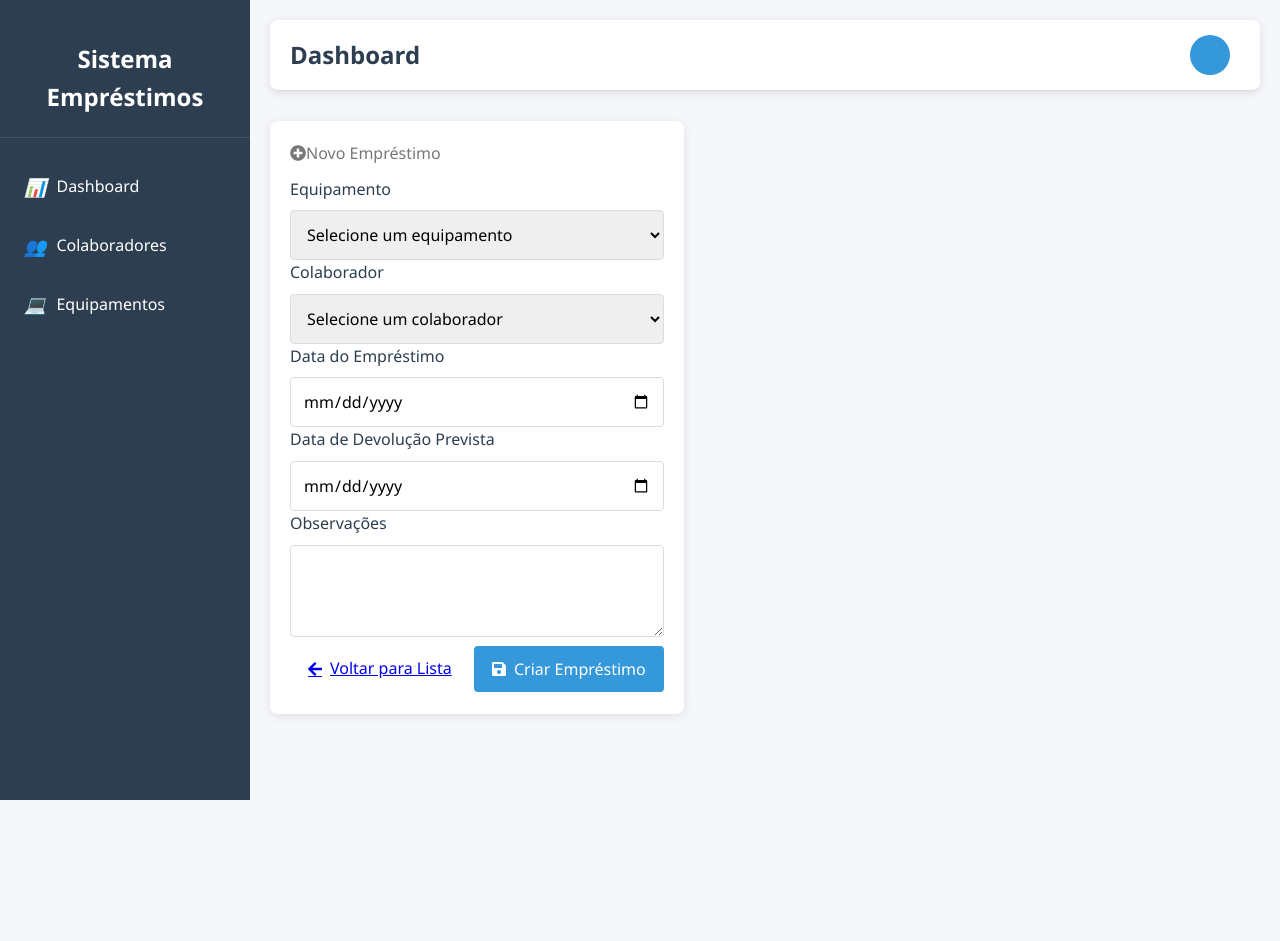
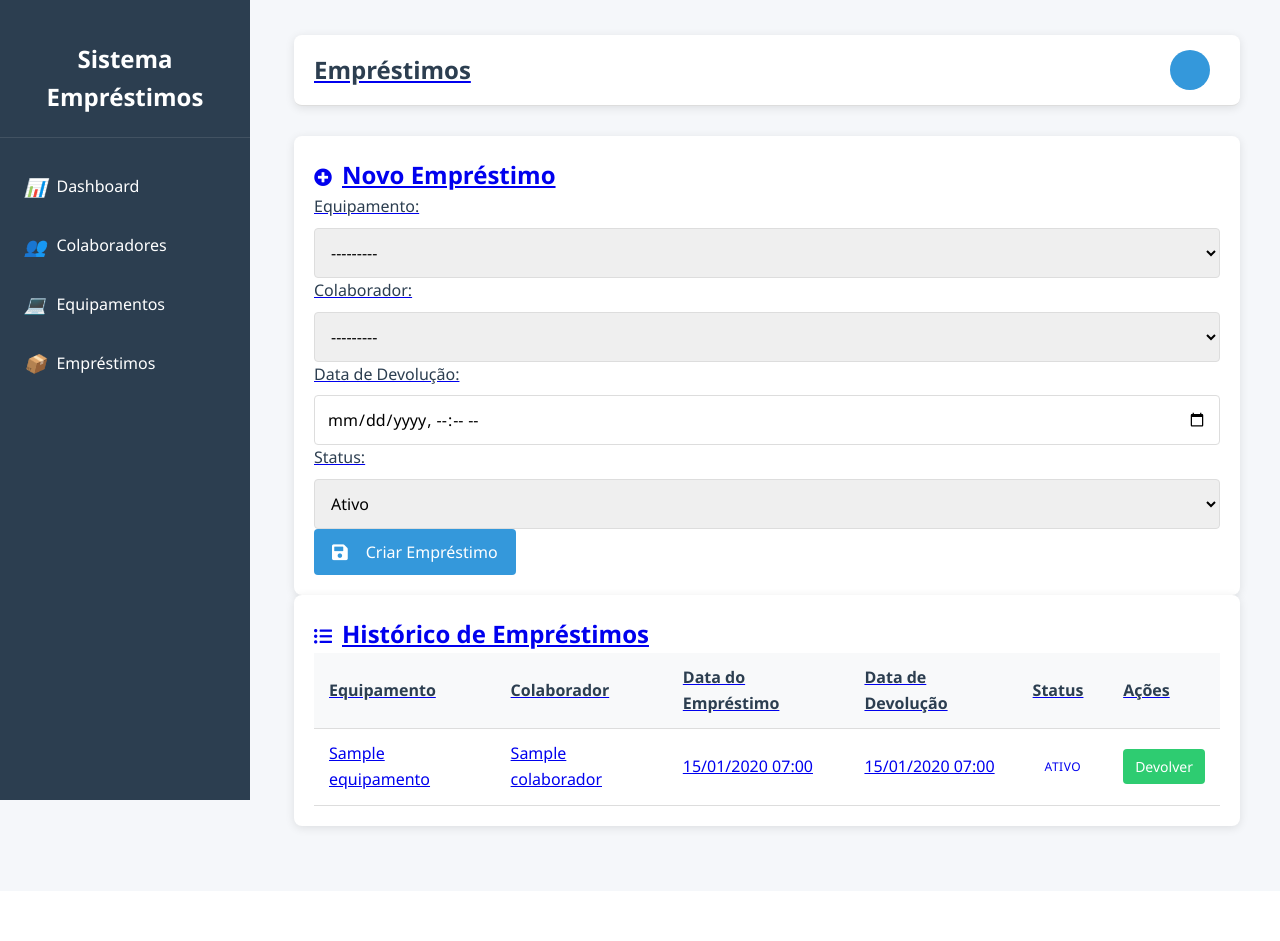
Before and after one commit to CassioHMA/projeto_imersao, a Django app: page /emprestimos/ in a window 1280 px wide. After the commit the page ends 834 px from the top, so only its background shows below. Run offline with Django 5.2, Linux system fonts and the light colour scheme; tables that the repository leaves empty hold one stand-in row (values such as "Sample post").

Commit message:
epréstimos com problemas

```diff
--- a/Projeto_imersaos/models.py
+++ b/Projeto_imersaos/models.py
@@ -56,6 +56,8 @@ class EmprestimoEquipamento(models.Model):
     colaborador = models.ForeignKey(Colaborador, on_delete=models.CASCADE, name='colaborador')
     data_emprestimo = models.DateTimeField(auto_now_add=True)
     data_devolucao = models.DateTimeField(null=True, blank=True)
+    data_devolucao_prevista = models.DateTimeField(null=True, blank=True, verbose_name='Devolução Prevista')
+    observacoes = models.TextField(blank=True, null=True, verbose_name='Observações')
     status = models.CharField(max_length=20, choices=STATUS_CHOICES, default='ativo')
 
     class Meta:
--- a/Projeto_imersaos/templates/base.html
+++ b/Projeto_imersaos/templates/base.html
@@ -29,8 +29,8 @@
             <i>💻</i> Equipamentos
             </a>
 
-            <!--<a href="{% url 'lista_emprestimos' %}" class="menu-item" data-target="emprestimos">
-            <i>📦</i> Empréstimos>-->
+            <a href="{% url 'lista_emprestimos' %}" class="menu-item" data-target="emprestimos">
+            <i>📦</i> Empréstimos
 
         </div>
 
@@ -38,7 +38,7 @@
         <div class="main-content">
             <div class="header">
                 <div class="page-title">
-                    {% block page_title %}Dashboard{% endblock %}
+                    {% block page_title %}{% endblock %}
                 </div>
                 <div class="user-info">
                     <div class="user-avatar">{{ user.first_name|first|default:user.username|first }}</div>
@@ -73,8 +73,6 @@
         const CURRENT_URL = "{{ request.resolver_match.url_name }}";
     </script>
 
-    <script src="{% static 'js/scripts.js' %}?v=1.1"></script>
 
-    {% block extra_js %}{% endblock %}
 </body>
 </html>
--- a/Projeto_imersaos/templates/partials/colaboradores.html
+++ b/Projeto_imersaos/templates/partials/colaboradores.html
@@ -1,6 +1,7 @@
 {% extends 'base.html' %}
+{% load static %}
 
-{% block title %}Colaboradores{% endblock %}
+{% block page_title %}Colaboradores{% endblock %}
 
 {% block content %}
 <div class="card">
--- a/Projeto_imersaos/templates/partials/emprestimos.html
+++ b/Projeto_imersaos/templates/partials/emprestimos.html
@@ -1,18 +1,14 @@
 {% extends 'base.html' %}
 {% load static %}
 
+{% block page_title %}Empréstimos{% endblock %}
+
 {% block content %}
-<div class="container mt-4">
-    <div class="row">
-        <div class="col-md-8 offset-md-2">
 <div class="card">
-                <div class="card-header bg-primary text-white">
-                    <h3 class="card-title mb-0">
-                        <i class="fas fa-plus-circle me-2"></i>Novo Empréstimo
-                    </h3>
+    <div class="card-header">
+        <h2><i class="fas fa-plus-circle me-2"></i>Novo Empréstimo</h2>
     </div>
     <div class="card-body">
-                    <!-- Mensagens de alerta -->
         {% if messages %}
         <div class="mb-4">
             {% for message in messages %}
@@ -26,50 +22,8 @@
 
         <form method="post" id="form-emprestimo">
             {% csrf_token %}
-
-                        <div class="row mb-3">
-                            <div class="col-md-6">
-                                <label for="emprestimo-equipamento" class="form-label">Equipamento</label>
-                                <select class="form-select" id="emprestimo-equipamento" name="equipamento" required>
-                                    <option value="" selected disabled>Selecione um equipamento</option>
-                                    {% for equipamento in equipamentos %}
-                                    <option value="{{ equipamento.id }}">{{ equipamento.nome }}</option>
-                                    {% endfor %}
-                                </select>
-                            </div>
-
-                            <div class="col-md-6">
-                                <label for="emprestimo-colaborador" class="form-label">Colaborador</label>
-                                <select class="form-select" id="emprestimo-colaborador" name="colaborador" required>
-                                    <option value="" selected disabled>Selecione um colaborador</option>
-                                    {% for colaborador in colaboradores %}
-                                    <option value="{{ colaborador.id }}">{{ colaborador.nome }}</option>
-                                    {% endfor %}
-                                </select>
-                            </div>
-                        </div>
-
-                        <div class="row mb-3">
-                            <div class="col-md-6">
-                                <label for="emprestimo-data" class="form-label">Data do Empréstimo</label>
-                                <input type="date" class="form-control" id="emprestimo-data" name="data_emprestimo" required>
-                            </div>
-
-                            <div class="col-md-6">
-                                <label for="emprestimo-data-devolucao" class="form-label">Data de Devolução Prevista</label>
-                                <input type="date" class="form-control" id="emprestimo-data-devolucao" name="data_devolucao_prevista">
-                            </div>
-                        </div>
-
-                        <div class="mb-3">
-                            <label for="emprestimo-observacoes" class="form-label">Observações</label>
-                            <textarea class="form-control" id="emprestimo-observacoes" name="observacoes" rows="3"></textarea>
-                        </div>
-
-                        <div class="d-flex justify-content-between">
-                            <a href="{% url 'lista_emprestimos' %}" class="btn btn-secondary">
-                                <i class="fas fa-arrow-left me-1"></i> Voltar para Lista
-                            </a>
+            {{ form.as_p }}
+            <div class="d-flex justify-content-end">
                 <button type="submit" class="btn btn-primary">
                     <i class="fas fa-save me-1"></i> Criar Empréstimo
                 </button>
@@ -77,6 +31,52 @@
         </form>
     </div>
 </div>
+
+<div class="card mt-4">
+    <div class="card-header">
+        <h2><i class="fas fa-list-ul me-2"></i>Histórico de Empréstimos</h2>
+    </div>
+    <div class="card-body">
+        <div class="table-responsive">
+            <table class="data-table">
+                <thead>
+                    <tr>
+                        <th>Equipamento</th>
+                        <th>Colaborador</th>
+                        <th>Data do Empréstimo</th>
+                        <th>Data de Devolução</th>
+                        <th>Status</th>
+                        <th>Ações</th>
+                    </tr>
+                </thead>
+                <tbody>
+                    {% for emprestimo in emprestimos %}
+                    <tr>
+                        <td>{{ emprestimo.equipamento.nome }}</td>
+                        <td>{{ emprestimo.colaborador.nome }}</td>
+                        <td>{{ emprestimo.data_emprestimo|date:"d/m/Y H:i" }}</td>
+                        <td>{{ emprestimo.data_devolucao|date:"d/m/Y H:i"|default:"-" }}</td>
+                        <td>
+                            <span class="badge badge-{{ emprestimo.status }}">{{ emprestimo.get_status_display }}</span>
+                        </td>
+                        <td>
+                            {% if emprestimo.status != 'devolvido' %}
+                                <form method="POST" action="{% url 'devolver_emprestimo' emprestimo.pk %}" style="display: inline;" onsubmit="return confirm('Confirmar a devolução deste equipamento?');">
+                                    {% csrf_token %}
+                                    <button type="submit" class="btn btn-success btn-sm" title="Devolver">
+                                        Devolver
+                                    </button>
+                                </form>
+                            {% endif %}
+                        </td>
+                    </tr>
+                    {% empty %}
+                    <tr>
+                        <td colspan="6" class="text-center">Nenhum empréstimo registrado.</td>
+                    </tr>
+                    {% endfor %}
+                </tbody>
+            </table>
         </div>
     </div>
 </div>
--- a/Projeto_imersaos/templates/partials/form_emprestimo.html
+++ b/Projeto_imersaos/templates/partials/form_emprestimo.html
@@ -21,7 +21,6 @@
                 <div class="mb-3">
                     {{ form.colaborador.label_tag }}
                     {{ form.colaborador }}
-                    {% if form.colaborador.errors %}
                         <div class="text-danger">{{ form.colaborador.errors }}</div>
                     {% endif %}
                 </div>
@@ -49,7 +48,7 @@
         <div class="row">
             <div class="col-12">
                 <button type="submit" class="btn btn-primary">Salvar Empréstimo</button>
-                <href="{% url 'lista_emprestimos' %}" class="btn btn-secondary">Cancelar>
+                <a href="{% url 'lista_emprestimos' %}" class="btn btn-secondary">Cancelar</a>
             </div>
         </div>
     </form>
--- a/Projeto_imersaos/urls.py
+++ b/Projeto_imersaos/urls.py
@@ -34,6 +34,7 @@ urlpatterns = [
     # Empréstimos
     # =============================
     path('emprestimos/', views.emprestimo_equipamento, name='lista_emprestimos'),
+    path('emprestimos/devolver/<int:pk>/', views.devolver_emprestimo, name='devolver_emprestimo'),
 
     # =============================
     # APIs
--- a/Projeto_imersaos/views.py
+++ b/Projeto_imersaos/views.py
@@ -201,7 +201,24 @@ def emprestimo_equipamento(request):
     }
     return render(request, 'partials/emprestimos.html', context)
 
+# API para buscar equipamentos disponíveis
+def api_equipamentos_disponiveis(request):
+    equipamentos = Equipamento.objects.filter(ativo=True, estoque__gt=0).values('id', 'nome')
+    return JsonResponse(list(equipamentos), safe=False)
 
+@require_POST
+def devolver_emprestimo(request, pk):
+    emprestimo = get_object_or_404(EmprestimoEquipamento, pk=pk)
+    try:
+        with transaction.atomic():
+            emprestimo.marcar_devolucao()
+            equipamento = emprestimo.equipamento
+            equipamento.estoque += 1
+            equipamento.save()
+            messages.success(request, f'Equipamento "{equipamento.nome}" devolvido com sucesso.')
+    except Exception as e:
+        messages.error(request, f'Ocorreu um erro ao processar a devolução: {e}')
+    return redirect('lista_emprestimos')
 
 # Dashboard e relatórios
 def dashboard(request):
@@ -223,9 +240,3 @@ def dashboard(request):
     }
 
     return render(request, 'partials/dashboard.html', context)
-
-
-# API para buscar equipamentos disponíveis
-def api_equipamentos_disponiveis(request):
-    equipamentos = Equipamento.objects.filter(ativo=True, estoque__gt=0).values('id', 'nome')
-    return JsonResponse(list(equipamentos), safe=False)
```
Also changed, not shown: Projeto_imersaos/templates/partials/dashboard.html (+6 -2 lines), Projeto_imersaos/templates/partials/equipamentos.html (+10 -12 lines), static/JS/scripts.js (deleted, +0 -38 lines), Projeto_imersaos/migrations/0003_emprestimoequipamento_data_devolucao_prevista_and_more.py (added). Lines whose indentation alone changed are shown as unchanged.
